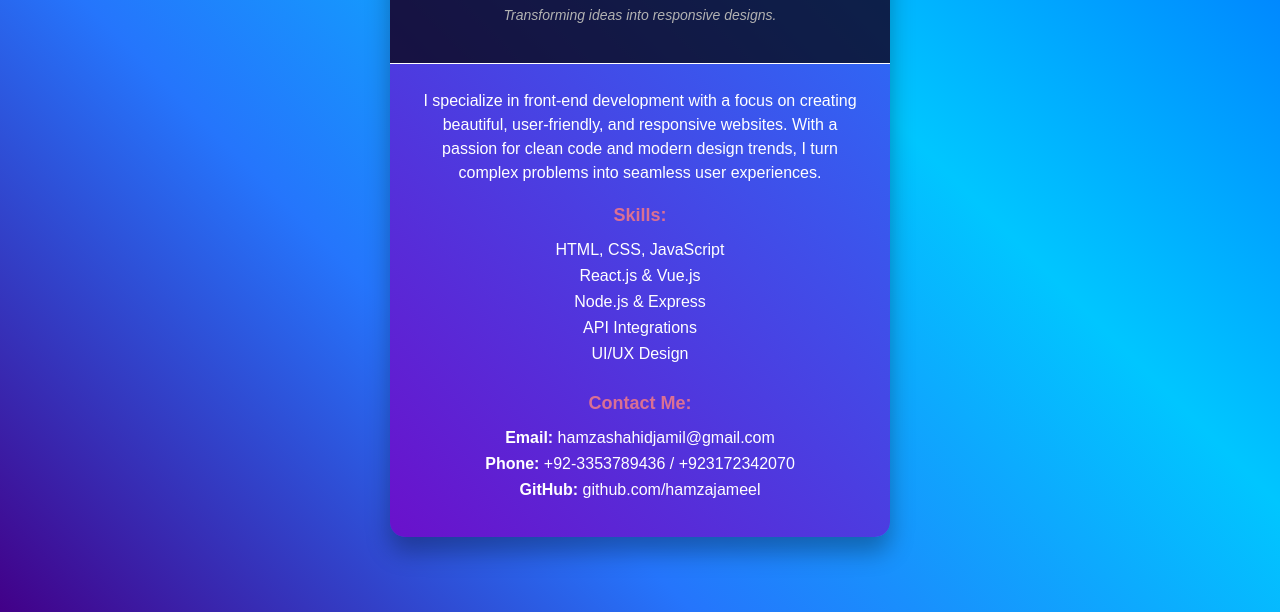
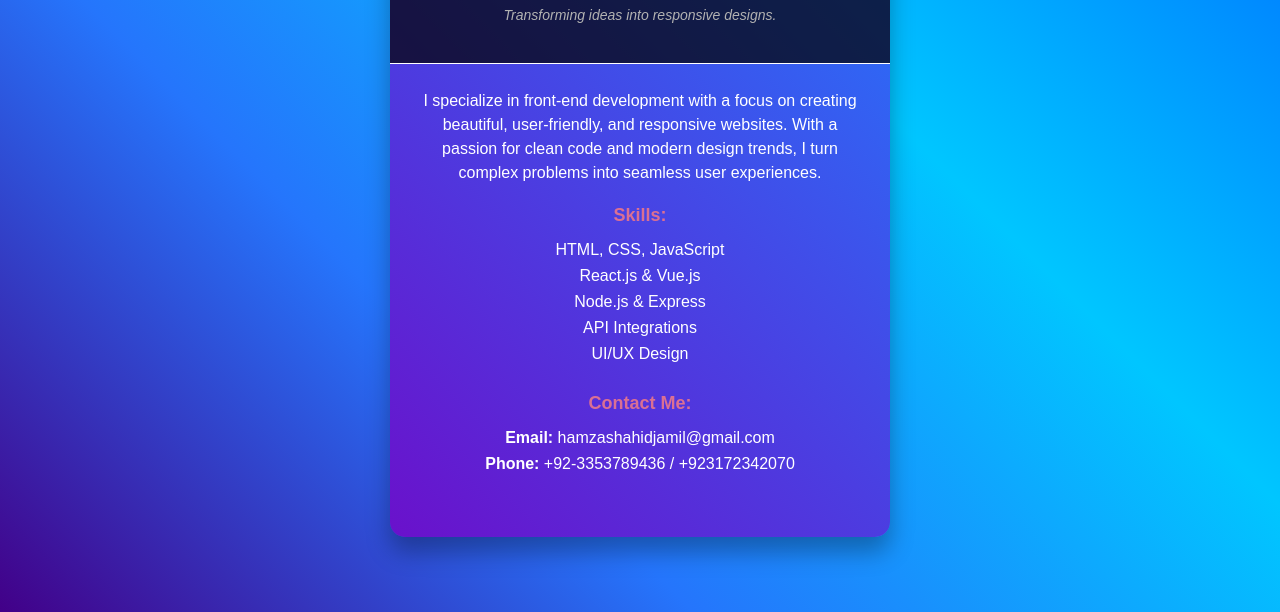
Before and after one commit to Humzajamil234/Visiting-Card, a plain HTML site: page index.html in a window 1280 px wide. Shown: the part 188-800 px from the top of the page. Drawn offline with Linux system fonts and the light colour scheme.

Commit message:
Update index.html

```diff
--- a/index.html
+++ b/index.html
@@ -36,7 +36,7 @@
                         <ul>
                             <li><strong>Email:</strong> hamzashahidjamil@gmail.com</li>
                             <li><strong>Phone:</strong> +92-3353789436 / +923172342070</li>
-                            <li><strong>GitHub:</strong> github.com/hamzajameel</li>
+
                         </ul>
                     </div>
                 </div>
```
